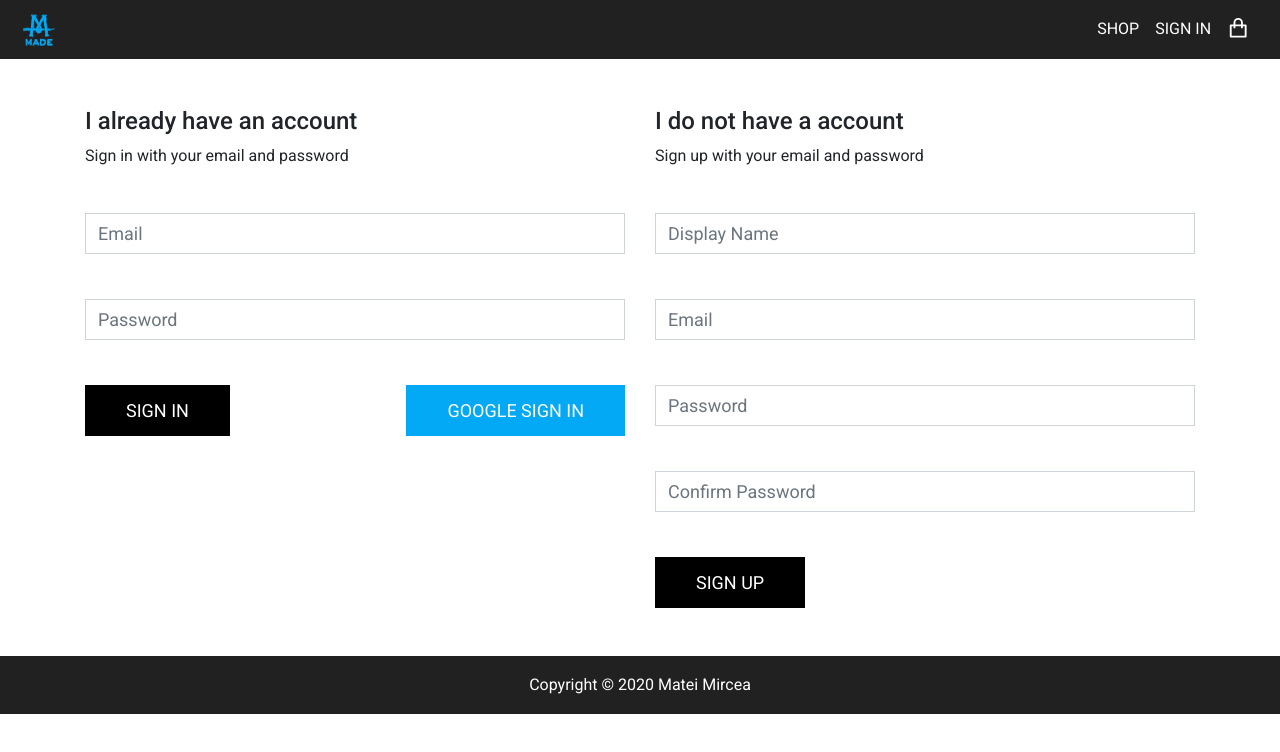
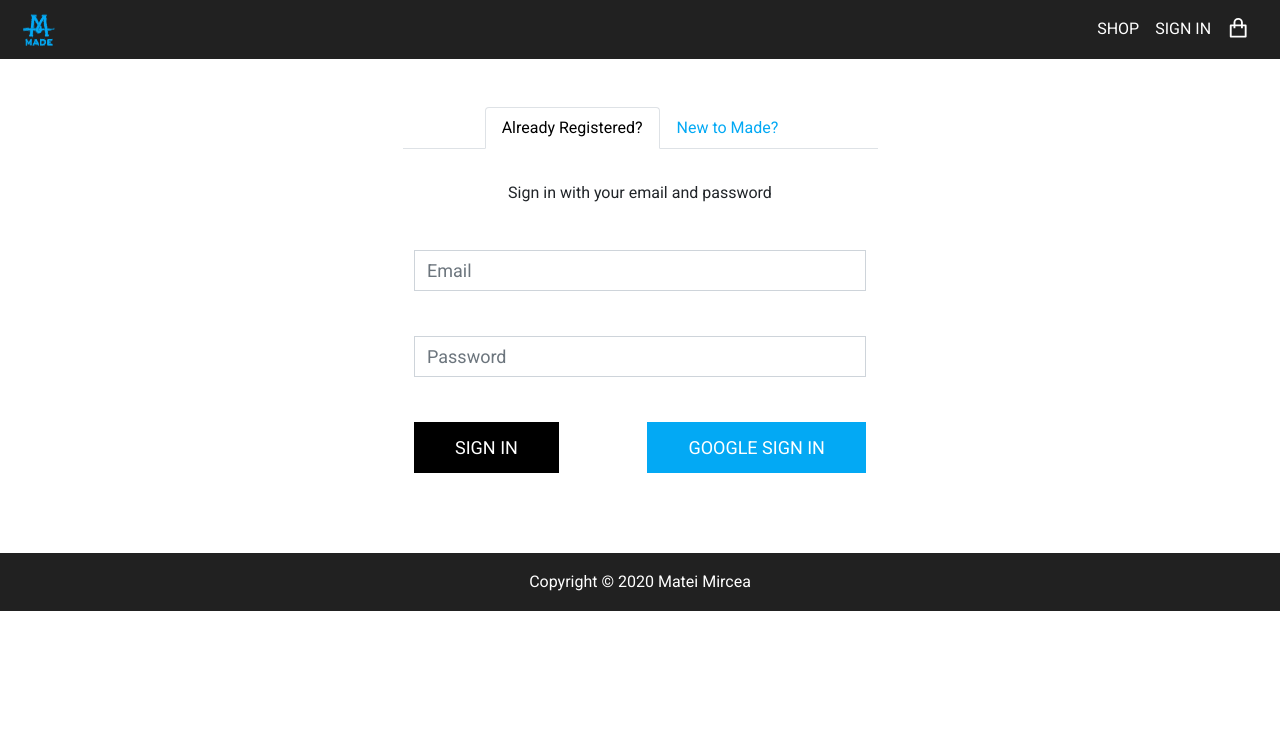
Before and after one commit to Matei87/made-clothing, a React (Create React App) app: page /signin in a window 1280 px wide. Shown: the top 752 px of the page. Built offline with nearby package versions, Linux system fonts and the light colour scheme; no server answers.

Commit message:
added nav-tabs to sign in / sign up page

```diff
--- a/src/components/signin/signin.js
+++ b/src/components/signin/signin.js
@@ -32,8 +32,8 @@ const SignIn = () => {
     }
 
     return (
-        <div className="sign-in col-md-6">
-            <h2>I already have an account</h2>
+        <div className="sign-in col-md-10">
+            {/* <h2>I already have an account</h2> */}
             <span>Sign in with your email and password</span>
 
             <form onSubmit={handleSubmit}>
--- a/src/components/signin/signin.scss
+++ b/src/components/signin/signin.scss
@@ -1,8 +1,9 @@
 .sign-in {
-    h2 {
-        font-size: 1.5rem;
+    margin: 0 auto;
+
+    span {
+        display: flex; justify-content: center;
     }
-
 
     input.form-control {
         margin: 2.8125rem 0;
--- a/src/components/signup/signup.js
+++ b/src/components/signup/signup.js
@@ -51,8 +51,8 @@ const SignUp = () => {
     }
 
     return (
-        <div className="sign-up col-md-6">
-            <h2>I do not have a account</h2>
+        <div className="sign-up col-md-10">
+            {/* <h2>I do not have a account</h2> */}
             <span>Sign up with your email and password</span>
 
             <form onSubmit={handleSubmit}>
--- a/src/components/signup/signup.scss
+++ b/src/components/signup/signup.scss
@@ -1,8 +1,9 @@
 .sign-up {
-    h2 {
-        font-size: 1.5rem;
+    margin: 0 auto;
+
+    span {
+        display: flex; justify-content: center;
     }
-
 
     input.form-control {
         margin: 2.8125rem 0;
--- a/src/pages/signin-and-signup/signin-and-signup.js
+++ b/src/pages/signin-and-signup/signin-and-signup.js
@@ -9,8 +9,22 @@ const SignInAndSignUpPage = () => {
     return (
         <div className="signin-and-signup container">
             <div className="row">
-                <SignIn />
-                <SignUp />
+                <ul class="nav nav-tabs col-md-5" id="myTab" role="tablist" >
+                    <li class="nav-item" role="presentation">
+                        <a class="nav-link active" id="home-tab" data-toggle="tab" href="#home" role="tab" aria-controls="home" aria-selected="true">Already Registered?</a>
+                    </li>
+                    <li class="nav-item" role="presentation">
+                        <a class="nav-link" id="profile-tab" data-toggle="tab" href="#profile" role="tab" aria-controls="profile" aria-selected="false">New to Made?</a>
+                    </li>
+                </ul>
+                <div class="tab-content col-md-8" id="myTabContent">
+                    <div class="tab-pane fade show active col-md-10 " id="home" role="tabpanel" aria-labelledby="home-tab">
+                        <SignIn />
+                    </div>
+                    <div class="tab-pane fade col-md-10 " id="profile" role="tabpanel" aria-labelledby="profile-tab">
+                        <SignUp />
+                    </div>
+                </div>
             </div>
         </div>
     )
--- a/src/pages/signin-and-signup/signin-and-signup.scss
+++ b/src/pages/signin-and-signup/signin-and-signup.scss
@@ -1,3 +1,33 @@
 .signin-and-signup {
     margin: 3rem 0;
+
+.row {
+    flex-direction: column;
+
+    .nav {
+        justify-content: center;
+        margin: 0 auto !important;
+        padding: 0;
+
+        a.nav-link {
+            color: #03a9f4;
+
+            &.active {
+                color: #000;
+            }
+        }
+
+    }
+
+    #myTabContent {
+        margin: 2rem auto;
+
+        #home, #profile {
+            margin: 0 auto;
+        }
+    }
+
+
 }
+
+}
```
